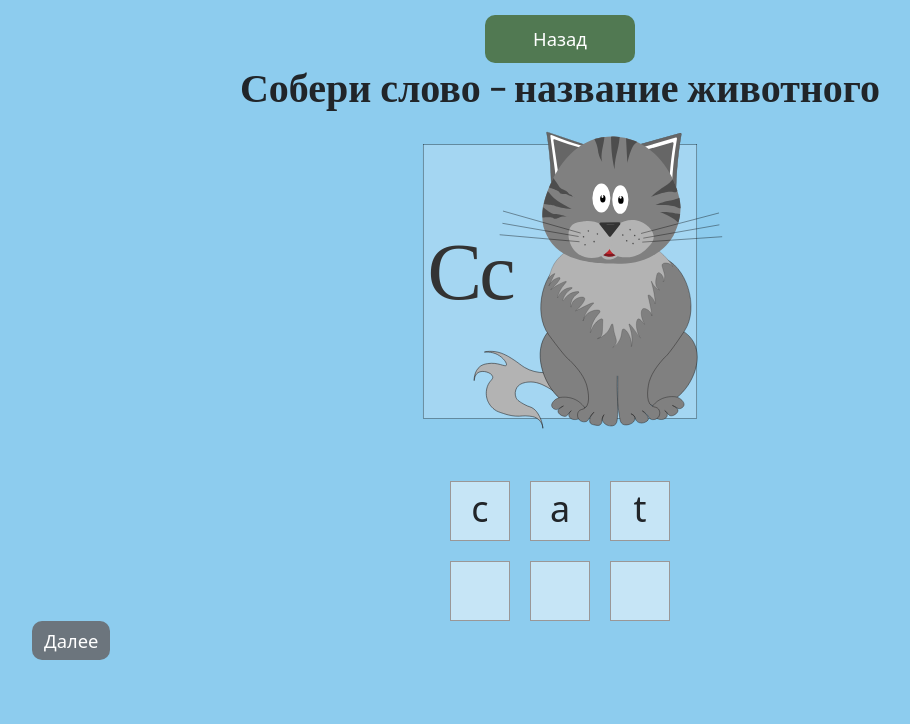
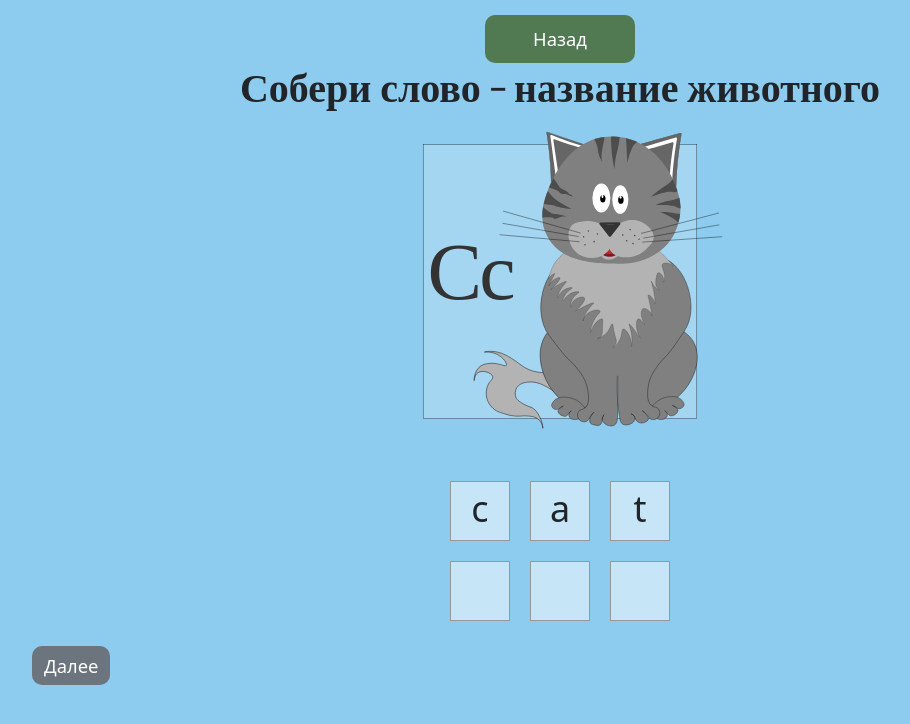
Before and after one commit to AnigalHub/DrawnSVGWithAnimation, a Vue app: page /wordConstructor in a window 1280 px wide. Shown: the top 724 px of the page, without its empty margins (110-1020 px from the left). Built offline with nearby package versions, Linux system fonts and the light colour scheme; a web font is replaced by a local one.

Commit message:
кнопке добавлен класс

```diff
--- a/src/components/wordConstructor.vue
+++ b/src/components/wordConstructor.vue
@@ -15,7 +15,7 @@
                      @dragover.prevent @dragenter.prevent  @drop="onDrop($event, animalName)"
                      draggable @dragstart="startDrag($event,x,index)">{{x}}</div>
             </div>
-            <b-button @click="newAnimal()">Далее</b-button>
+            <b-button class="onward" @click="newAnimal()">Далее</b-button>
         </div>
         <screen-rotation/>
     </div>
@@ -79,6 +79,7 @@
          height: 480px;
          margin: -115px auto 0 !important;
      }
+     .onward{margin-top: 25px;}
      .letters{margin-top: -20px !important;}
     .letters,.name_animal{
         width: 100%;
```
